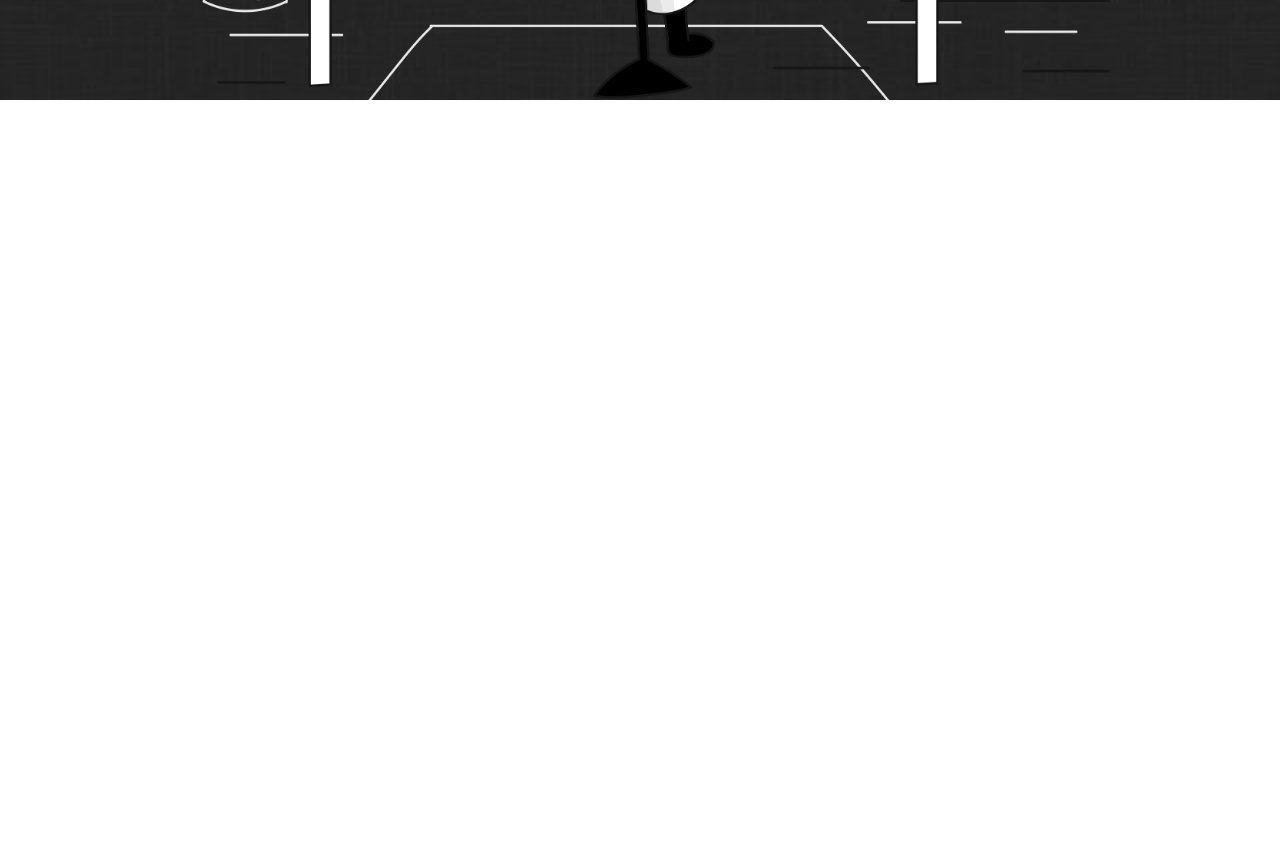
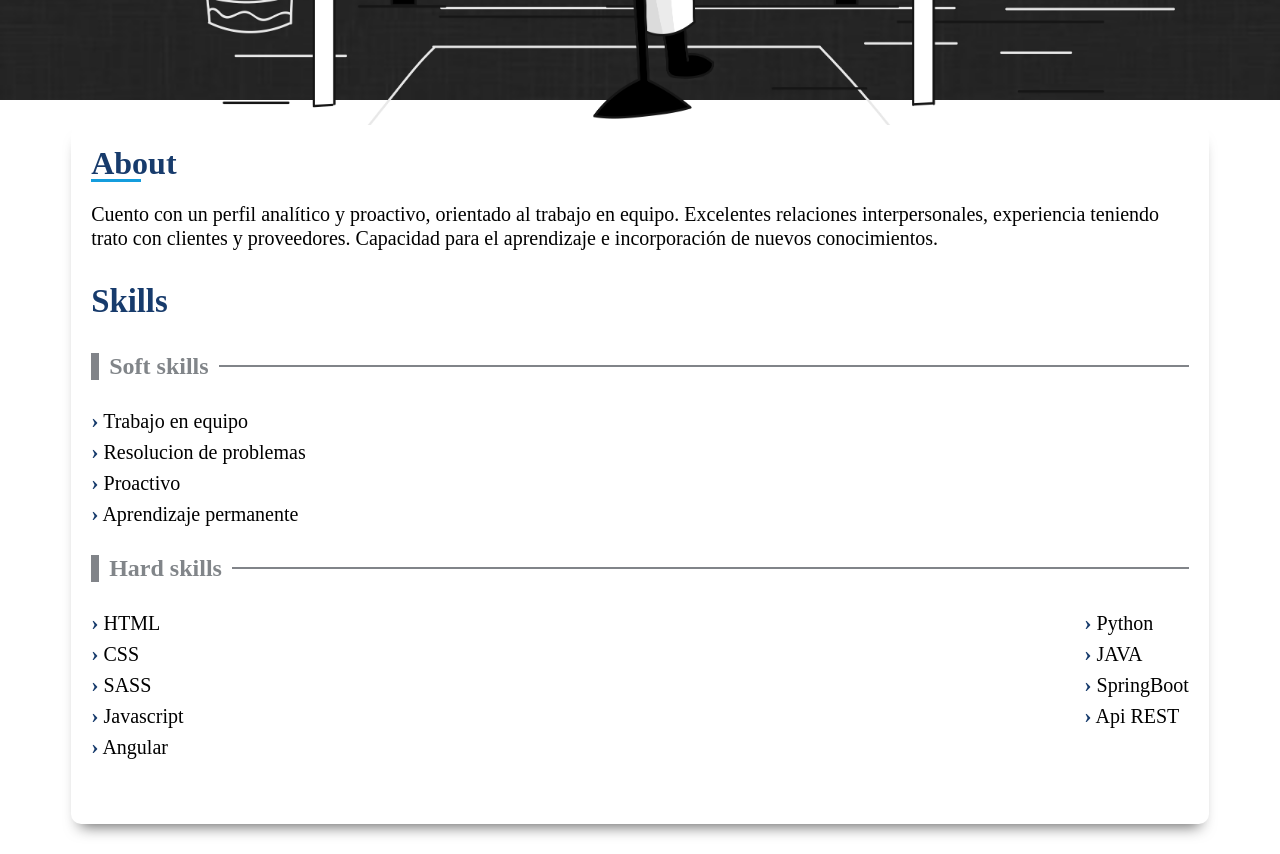
Before and after one commit to MaurSc/portfolio, an Angular app: page / in a window 1280 px wide. Shown: the part 700-1554 px from the top of the page. Before the commit the page ends 800 px from the top, so only its background shows below. Built offline with nearby package versions, Linux system fonts and the light colour scheme.

Commit message:
agregando About

```diff
--- a/src/app/app.component.html
+++ b/src/app/app.component.html
@@ -1 +1,6 @@
-<app-hero></app-hero>
+<div>
+    <app-hero></app-hero>
+</div>
+<div>
+    <app-about></app-about>
+</div>
--- a/src/app/app.module.ts
+++ b/src/app/app.module.ts
@@ -8,13 +8,15 @@ import { HeroComponent } from './components/hero/hero.component';
 import { NavigationComponent } from './components/navigation/navigation.component';
 import { FontAwesomeModule } from '@fortawesome/angular-fontawesome';
 import { ButtonNavComponent } from './components/button-nav/button-nav.component';
+import { AboutComponent } from './components/about/about.component';
 
 @NgModule({
   declarations: [
     AppComponent,
     HeroComponent,
     NavigationComponent,
-    ButtonNavComponent
+    ButtonNavComponent,
+    AboutComponent
   ],
   imports: [
     BrowserModule,
--- /dev/null
+++ b/src/app/components/about/about.component.html
@@ -0,0 +1,50 @@
+<div class="about">
+    <div class="section-title about__description">
+        <H2>About</H2>
+        <p> Cuento con un perfil analítico y proactivo, orientado al trabajo en equipo.
+            Excelentes relaciones interpersonales, experiencia teniendo trato con
+            clientes y proveedores.
+            Capacidad para el aprendizaje e incorporación de nuevos conocimientos.
+        </p>
+    </div>
+    <div class="about__skills">
+        <h3>Skills</h3>
+
+        <div class="about__skills-soft">
+            <div class="skills-p">
+                <p>Soft skills</p>
+            </div>
+            <ul class="skills-list">
+                <li><span>&rsaquo;</span> Trabajo en equipo</li>
+                <li><span>&rsaquo;</span> Resolucion de problemas</li>
+                <li><span>&rsaquo;</span> Proactivo</li>
+                <li><span>&rsaquo;</span> Aprendizaje permanente</li>
+            </ul>
+        </div>
+        <div class="about__skills-hard">
+            <div class="skills-p">
+                <p>Hard skills</p>
+            </div>
+            <div class="backFront-list">
+                <div class="Front-End">
+
+                    <ul class="skills-list">
+                        <li><span>&rsaquo;</span> HTML</li>
+                        <li><span>&rsaquo;</span> CSS</li>
+                        <li><span>&rsaquo;</span> SASS</li>
+                        <li><span>&rsaquo;</span> Javascript</li>
+                        <li><span>&rsaquo;</span> Angular</li>
+                    </ul>
+                </div>
+                <div class="Back-End">
+                    <ul class="skills-list">
+                        <li><span>&rsaquo;</span> Python</li>
+                        <li><span>&rsaquo;</span> JAVA</li>
+                        <li><span>&rsaquo;</span> SpringBoot</li>
+                        <li><span>&rsaquo;</span> Api REST</li>
+                    </ul>
+                </div>
+            </div>
+        </div>
+    </div>
+</div>
--- /dev/null
+++ b/src/app/components/about/about.component.ts
@@ -0,0 +1,15 @@
+import { Component, OnInit } from '@angular/core';
+
+@Component({
+  selector: 'app-about',
+  templateUrl: './about.component.html',
+  styleUrls: ['./about.component.scss']
+})
+export class AboutComponent implements OnInit {
+
+  constructor() { }
+
+  ngOnInit(): void {
+  }
+
+}
--- a/src/index.html
+++ b/src/index.html
@@ -2,10 +2,10 @@
 <html lang="en">
 <head>
   <meta charset="utf-8">
-  <title>Portfolio Mauro Calvo</title>
+  <title>Mauro SC</title>
   <base href="/">
   <meta name="viewport" content="width=device-width, initial-scale=1">
-  <link rel="icon" type="image/x-icon" href="favicon.ico">
+  <link rel="icon" type="image/x-icon" href="https://img.icons8.com/emoji/100/000000/circled-m-emoji.png">
 </head>
 <body>
   <app-root></app-root>
--- a/src/styles.scss
+++ b/src/styles.scss
@@ -6,7 +6,7 @@ html {
     box-sizing: inherit;
 }
 
-body {
+body h1 h2 h3 p{
     font-family: "Open Sans", sans-serif;
 }
 
@@ -14,7 +14,6 @@ body {
 
 .container-hero{
     .hero1 {
-        position:absolute;
         width: 100%;
         height: 100vh;
         top:0;
@@ -35,7 +34,7 @@ body {
                 font-size: 20px;
                 display: block;
                 text-align: center;
-                margin-left:45px;
+                margin-left:15px;
             }
         }
     }
@@ -57,7 +56,7 @@ body {
 
 .navigation{
     background-color: #040b14;
-    position:absolute;
+    position:fixed;
     width: 280px;
     height: 100vh;
     top:0;
@@ -132,11 +131,93 @@ body {
         }
     }
 }
+/**--------------About----------------**/
+.about{
+    margin: 0 auto;
+    max-width: 90%;
+    padding: 20px;
+    margin-bottom: 30px;
+    background-color: rgba(255, 255, 255, 1);
+    border-radius: 10px;
+    -webkit-box-shadow: 0px 11px 15px -9px rgba(0,0,0,0.63);
+    -moz-box-shadow: 0px 11px 15px -9px rgba(0,0,0,0.63);
+    box-shadow: 0px 11px 15px -9px rgba(0,0,0,0.63);
+    .about__description{
+        p{
+            font-size:20px;
+            line-height: 1.2;
+        }
+    }
+    .about__skills{
+        font-size: 28px;
+        font-weight: bold;
+        margin-bottom: 16px;
+        margin-top:0;
+        position: relative;
+        color: #173b6c;
+        .skills-p{
+            border-left: 8px solid;
+            display: flex;
+            align-items: center;
+            justify-content: flex-start;
+            color:rgba(#040b14, .5);
+            p{
+                font-size: 24px;
+                margin: 0 10px 0 10px;
+            }
+            &:after {
+                content: "";
+                border-top: 2px solid;
+                flex: 1 0 auto;
+            }
+        }
+        .about__skills-soft, .about__skills-hard{
+
+            .skills-list{
+                padding-left: 0;
+                li{
+                list-style: none;
+                font-size:20px;
+                font-weight: normal;
+                color:black;
+                padding-bottom:5px;
+
+                    &:last-child{
+                        padding-bottom:0;
+                    }
+                }
+
+                span{
+                    font-weight: bold;
+                    color: #173b6c;
+                    font-size:22px;
+                }
+            }
+            .backFront-list{
+                display:flex;
+                justify-content:space-between;
+            }
+        }
+
+    }
+}
+
+/**--------------Resume-----------------**/
+.resume{
+    margin: 0 auto;
+    max-width: 90%;
+    padding: 20px;
+    margin-bottom: 30px;
+    background-color: rgba(255, 255, 255, 1);
+    border-radius: 10px;
+    -webkit-box-shadow: 0px 11px 15px -9px rgba(0,0,0,0.63);
+    -moz-box-shadow: 0px 11px 15px -9px rgba(0,0,0,0.63);
+    box-shadow: 0px 11px 15px -9px rgba(0,0,0,0.63);
+}
 
 /**--------------Buttons----------------**/
-
 .btn-nav-toogle{
-    position: absolute;
+    position: fixed;
     top: 0;
     right: 0;
     .btn{
@@ -159,3 +240,23 @@ body {
 
     }
 }
+
+/**--------------Section-title----------------**/
+.section-title h2 {
+    font-size: 32px;
+    font-weight: bold;
+    margin-bottom: 16px;
+    margin-top:0;
+    position: relative;
+    color: #173b6c;
+  }
+  .section-title h2::after {
+    content: "";
+    position: absolute;
+    display: block;
+    width: 50px;
+    height: 3px;
+    background: #149ddd;
+    bottom: 0;
+    left: 0;
+  }
```
Also changed, not shown: src/app/components/about/about.component.scss (added), 1 other file (tests, documents, lock files or other folders).
